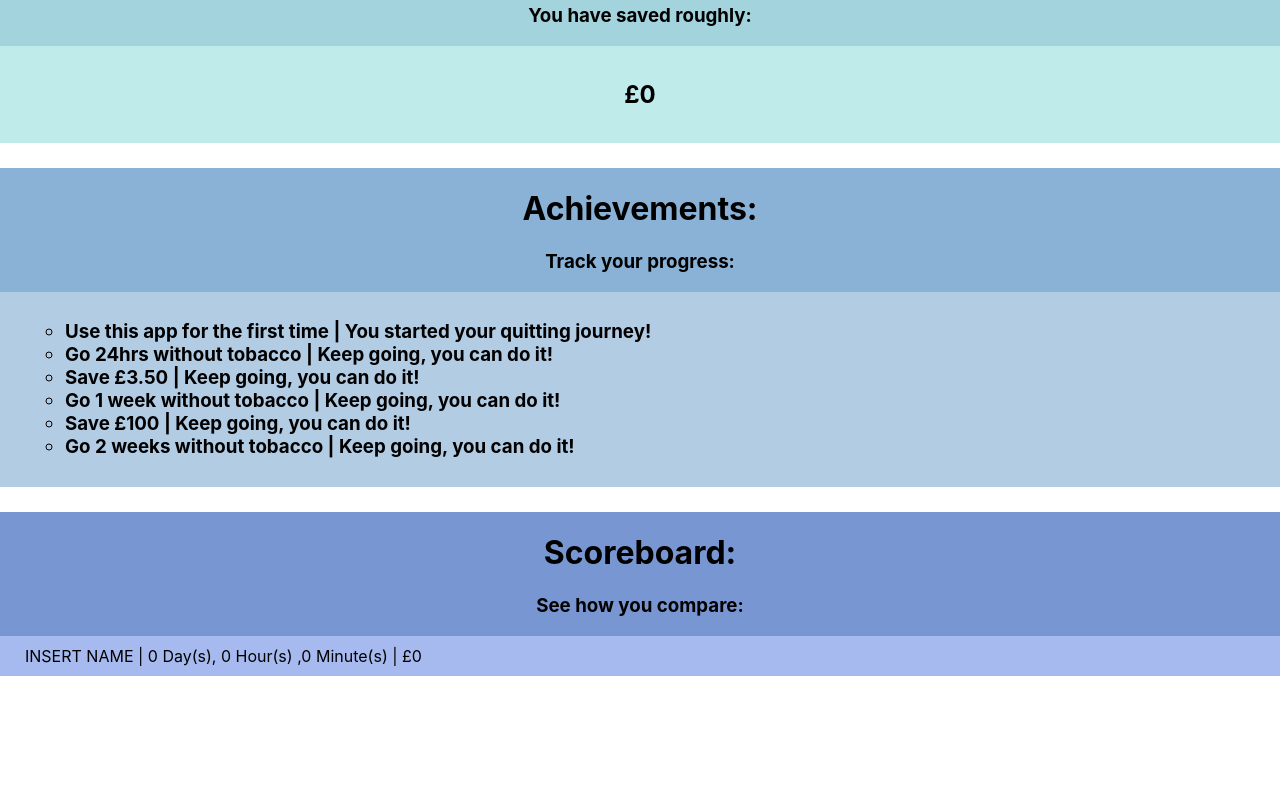
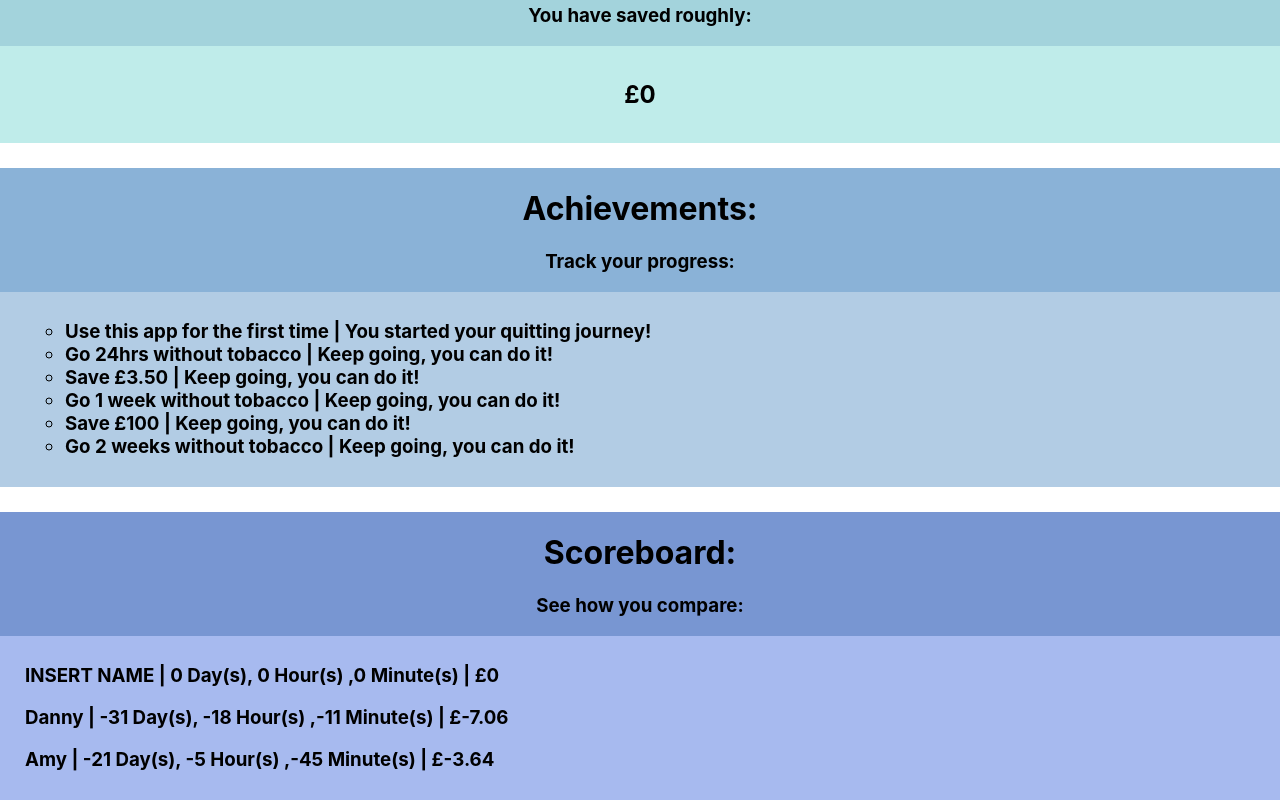
Before and after one commit to Gamedev-Eira/StopKillingYourself, a React (Create React App) app: page / in a window 1280 px wide. Shown: the part 528-1328 px from the top of the page. Before the commit the page ends 1204 px from the top, so only its background shows below. Built offline with nearby package versions, Linux system fonts and the light colour scheme.

Commit message:
Prettying up
Prettying up

```diff
--- a/src/ContentHolders/ScoreboardHolder.js
+++ b/src/ContentHolders/ScoreboardHolder.js
@@ -11,6 +11,18 @@ export default function ScoreboardHolder(props) {
         {Name : props.UserName,
         CostPerDay : DailyCost,
         TimeOfLastUse : props.LastUse}
+    )
+
+    var DannyScoreboardEntry = new Scoreboard(
+        {Name : "Danny",
+        CostPerDay : 0.23,
+        TimeOfLastUse : "2025-07-24T08:13:42"}
+    )
+
+    var AmyScoreboardEntry = new Scoreboard(
+        {Name : "Amy",
+        CostPerDay : 0.18,
+        TimeOfLastUse : "2025-07-13T19:47:28"}
     )
 
     //return HTML elements
@@ -30,7 +42,11 @@ export default function ScoreboardHolder(props) {
             {/*This div holds the scoreboard text itself*/}
             <div className='ScoreboardContentHolderBox'>
 
-                {UserScoreboardEntry.DisplayName()} | {UserScoreboardEntry.DisplayTime()} | {UserScoreboardEntry.DisplayMoney()}
+                <h3>{UserScoreboardEntry.DisplayName()} | {UserScoreboardEntry.DisplayTime()} | {UserScoreboardEntry.DisplayMoney()}</h3>
+
+                <h3>{DannyScoreboardEntry.DisplayName()} | {DannyScoreboardEntry.DisplayTime()} | {DannyScoreboardEntry.DisplayMoney()}</h3>
+
+                <h3>{AmyScoreboardEntry.DisplayName()} | {AmyScoreboardEntry.DisplayTime()} | {AmyScoreboardEntry.DisplayMoney()}</h3>
 
             </div>
 
```
